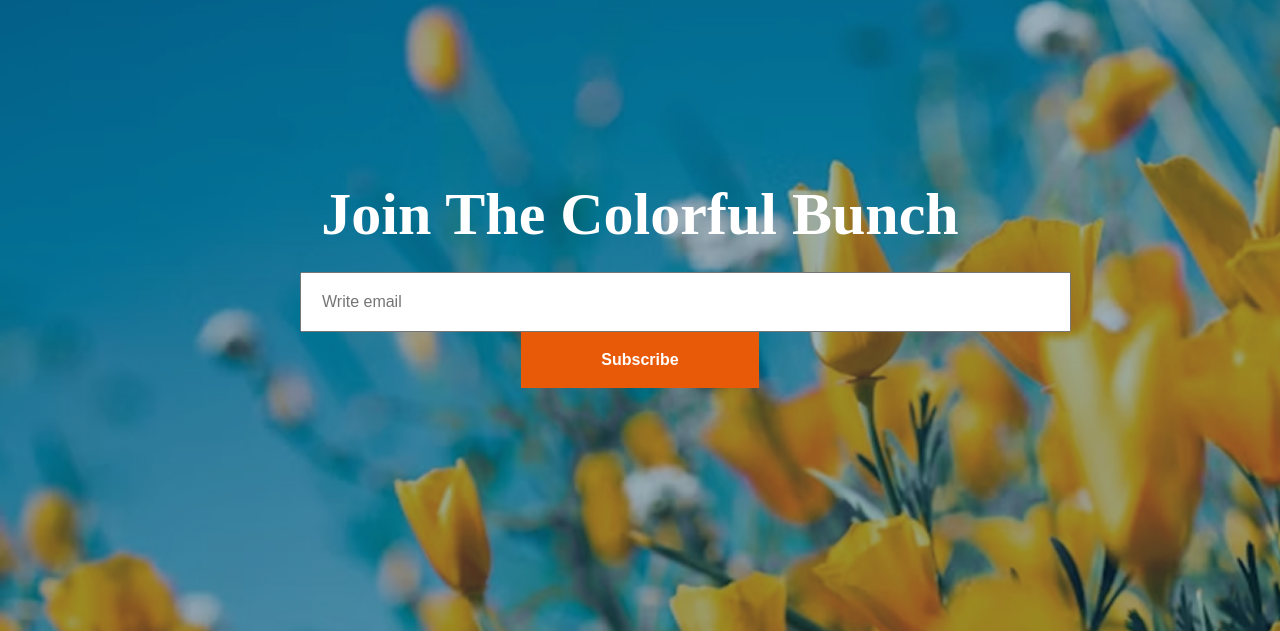
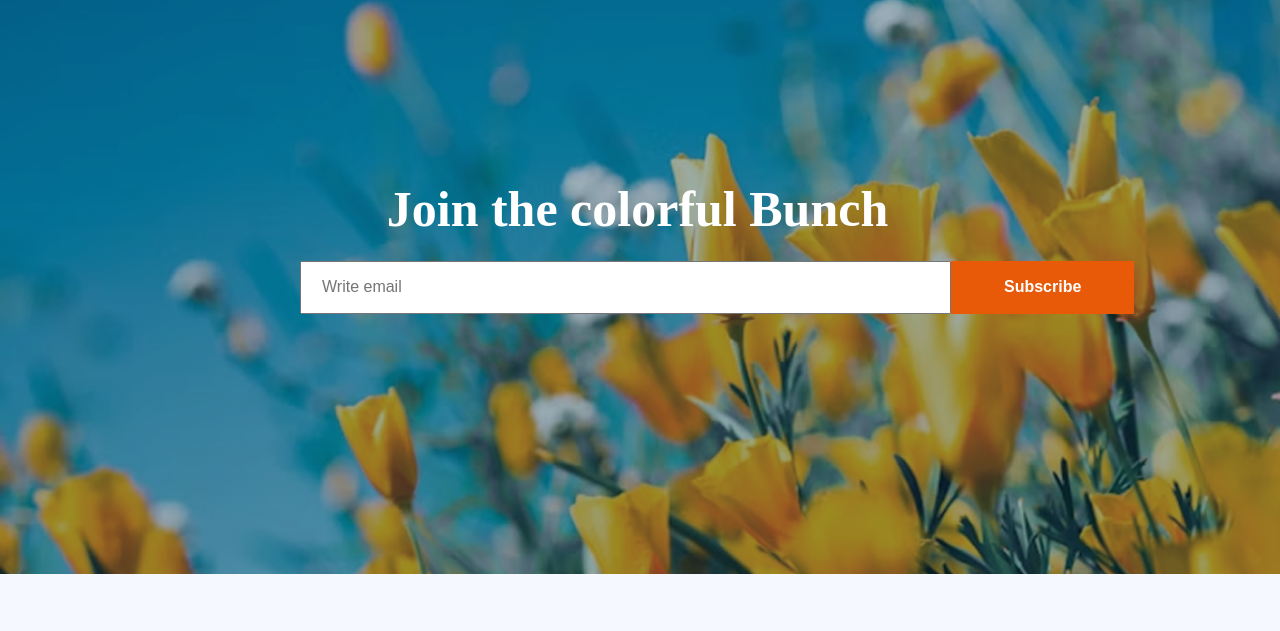
Before and after one commit to mehedi62abF/ph-assignment-02, a plain HTML site: page index.html in a window 1280 px wide. Shown: the part 3700-4331 px from the top of the page. Drawn offline with Linux system fonts and the light colour scheme.

Commit message:
desktop view done

```diff
--- a/index.html
+++ b/index.html
@@ -13,7 +13,7 @@
     />
     <link rel="stylesheet" href="./styles.css" />
   </head>
-  <body>
+  <body class="bg-color">
     <header class="container">
       <nav class="nav-parent">
         <img src="./assets/logo.png" alt="" />
@@ -205,8 +205,9 @@
         </div>
       </div>
       <div class="news-letter-parent">
-        <h1>Join The Colorful Bunch</h1>
-        <div class="form">
+        <div class="news-letter-content">
+          <h1>Join the colorful Bunch</h1>
+          <div class="email-form">
             <form action="">
               <input
                 class="input"
@@ -215,8 +216,9 @@
                 id=""
                 placeholder="Write email"
               />
-            <button class="btn">Subscribe</button>
             </form>
+            <button class="btn-subscribe">Subscribe</button>
+          </div>
         </div>
       </div>
     </main>
--- a/styles.css
+++ b/styles.css
@@ -16,6 +16,9 @@
   border: none;
   font-size: 16px;
   font-weight: 600;
+}
+.bg-color {
+  background-color: rgb(245, 248, 255);
 }
 /* shared-color */
 
@@ -261,32 +264,45 @@
 }
 
 /* News letter  */
-
 .news-letter-parent {
   background-image: url(./assets/news-letter-bg.png);
-  padding: 200px 300px 290px 300px;
+  margin-top: 120px;
   background-repeat: no-repeat;
   background-size: cover;
-  margin-top: 120px;
+}
+.news-letter-content {
   text-align: center;
+  padding: 200px 305px 260px 300px;
 }
-.news-letter-parent h1 {
-  font-size: 60px;
-  font-weight: 700;
+.email-form {
+  display: flex;
+}
+.news-letter-content h1 {
+  font-size: 50px;
+  font-weight: 600;
   color: white;
   margin-bottom: 23px;
 }
 .input {
+  padding: 15.5px 420px 15.5px 20px;
   font-size: 16px;
-  padding: 19px 540px 19px 20px;
+}
+.btn-subscribe {
+  background-color: #e95a08;
+  color: white;
+  padding: 10px 53px;
+  border: none;
+  font-size: 16px;
+  font-weight: 600;
 }
 
 /* Footer  */
 .footer-parent {
   display: flex;
-  justify-content: space-around;
+  justify-content: space-between;
   align-items: center;
-  padding: 50px 160px 50px 160px;
+  padding: 60px 120px 60px 120px;
+  /* gap: 50px; */
 }
 .footer-content {
   max-width: 360px;
```
Lines whose indentation alone changed are shown as unchanged.
